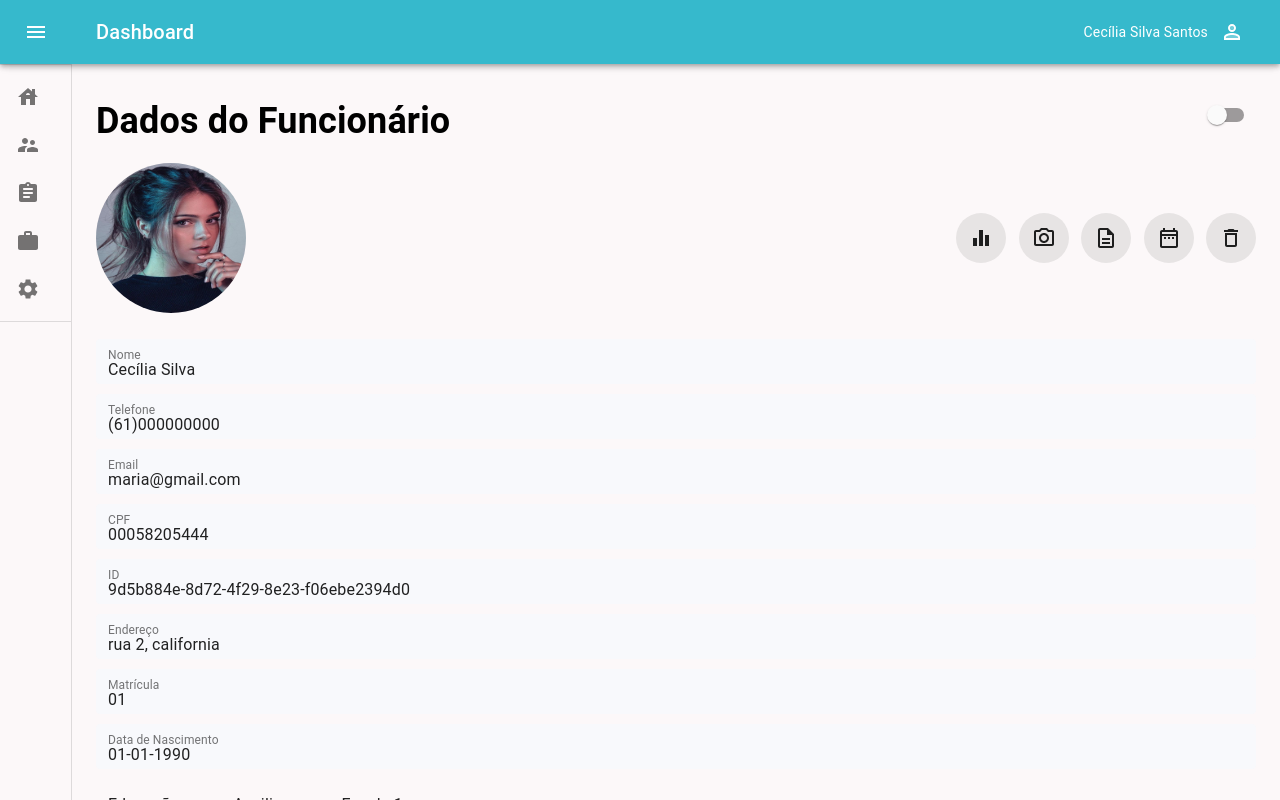
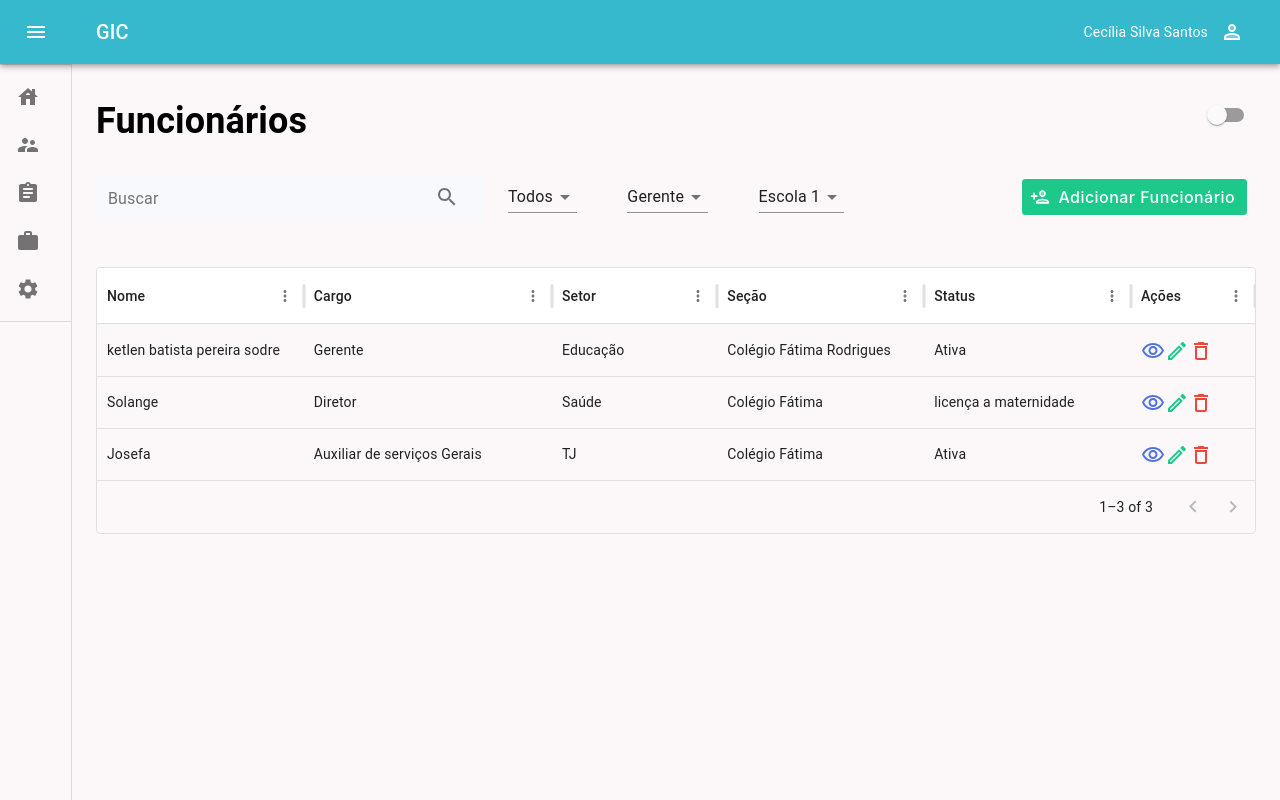
Before and after one commit to ketlen-Batista/gerenciador-front-end, a React (Vite) app: page / in a window 1280 px wide. Built offline with nearby package versions, Linux system fonts and the light colour scheme; the HTML template or start-up script is replaced by a standard one.

Commit message:
feat:adicionado nome GIC no header

```diff
--- a/src/pages/Dashboard/index.tsx
+++ b/src/pages/Dashboard/index.tsx
@@ -25,7 +25,7 @@ function Dashboard({ isDark, handleThemeMode }) {
   };
 
   const [open, setOpen] = React.useState(false);
-  const [page, setPage] = React.useState(titlePages.dadosDoFuncionario);
+  const [page, setPage] = React.useState(titlePages.funcionarios);
 
   const handleDrawerOpen = () => {
     setOpen(true);
@@ -62,7 +62,7 @@ function Dashboard({ isDark, handleThemeMode }) {
             noWrap
             className={classes.title}
           >
-            Dashboard
+            GIC
           </Typography>
           Cecília Silva Santos
           <IconButton color="inherit">
```
